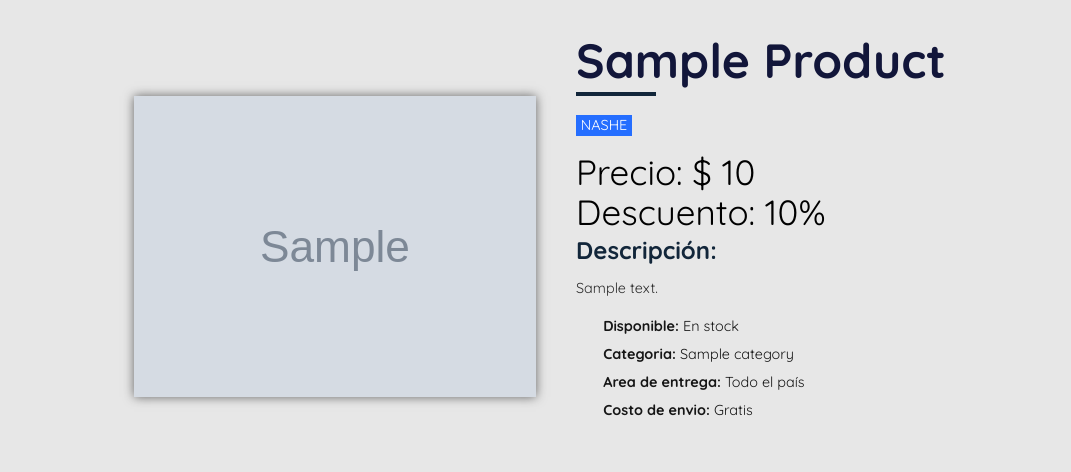
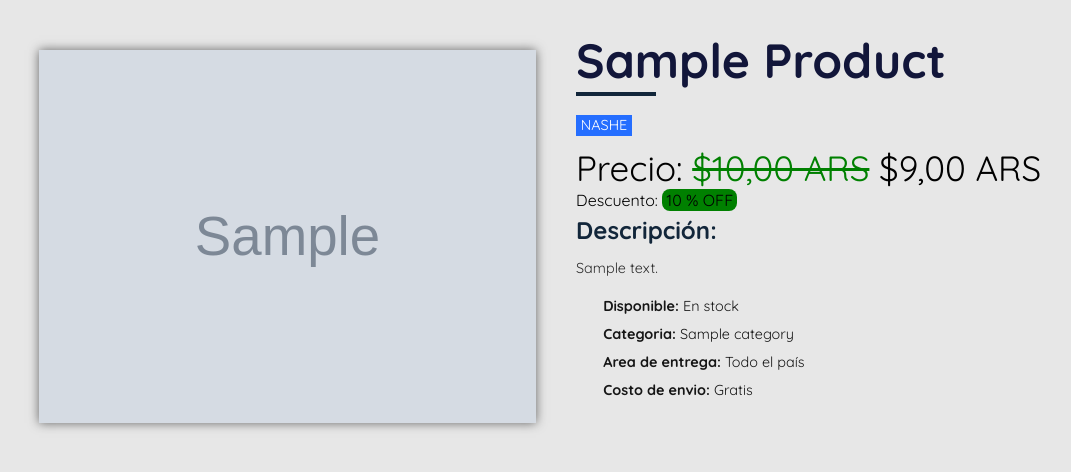
Before and after one commit to AlanMancilla/Grupo_6_TechZone, a Node project: template src/views/products/productDetail.ejs in a window 1280 px wide. Shown: the part 154-626 px from the top of the page, without its empty margins (92-1163 px from the left). Run offline with Node 20 templates, Linux system fonts and the light colour scheme; the template is opened without the code that fills it: most values are stand-ins (such as "Sample title", 1, 10 or a date in 2020); grey boxes marked "Sample" are stand-in pictures; some libraries are stand-ins or nearby versions.

Commit message:
precios de detalles de producto y slider automatico

```diff
--- a/public/css/detalles.css
+++ b/public/css/detalles.css
@@ -102,6 +102,18 @@
 
 .product-price span {
   font-weight: 400;
+}
+
+.discount-number{
+  color: var(--verde);
+  text-decoration: line-through;
+}
+
+.discount {
+  background-color: var(--verde);
+  color: var(--negro);
+  border-radius: 8px;
+  padding: 1px 4px;
 }
 
 .product-detail h2 {
--- a/src/views/partials/header.ejs
+++ b/src/views/partials/header.ejs
@@ -26,7 +26,7 @@
                         <img src="/img/users/<%= locals.userLogged.avatar %>" alt="avatar-profile" class="avatar-header">
                         <!-- <span class="login-icon"><i class="fa-solid fa-address-card"></i></span> -->
                         <span><%= locals.userLogged.name %> <%= locals.userLogged.last_name %></span>
-                        <div class="log-dropdown-toggle">
+                        <div class="log-dropdown-toggle-profile">
                             <a href="/users/profile">Mi perfil</a>
                             <a href="/users/logout">Cerrar Sesion</a>
                         </div>
--- a/src/views/products/productDetail.ejs
+++ b/src/views/products/productDetail.ejs
@@ -25,10 +25,21 @@
                         <%= product.name || '404' %>
                     </h2>
                     <a href="#" class="product-link">Nashe</a>
-                    <div class="product-price">
-                        <p class="product-price">Precio: $ <span><%= product.price || '404' %></span></p>
-                        <p>Descuento: <%= product.discount %>%</p>
-                    </div>
+                    <!-- <div class="product-price">
+                        <p class="product-price">Precio: $ <span class="price"><%= product.price || '404' %></span></p>
+                        <p>Descuento: <span class="discount" ><%= product.discount %> %</span></p>
+                    </div> -->
+                    <% if (product.discount && product.discount > 0) { %>
+                        <p class="product-price">Precio: </span>
+                            <span class="price discount-number">$<%= Number(product.price).toLocaleString("de-DE", { style: "currency", currency: "ARS" }) %></span> <span class="price">$<%= Number(product.price - (product.discount / 100) * product.price).toLocaleString("de-DE", { style: "currency", currency: "ARS" }) %></span>
+                        </p>
+                        <p>Descuento: <span class="discount"><%= product.discount %> % OFF</span></p>
+
+                    <% } else { %>
+                        <p class="product-price">Precio: </span>
+                            <span class="price"> $<%= Number(product.price).toLocaleString("de-DE", { style: "currency", currency: "ARS" }) %> </span>
+                        </p>
+                    <% } %>
                     <div class="product-detail">
                         <h2>Descripción:</h2>
                         <p>
```
Also changed, not shown: public/css/partialsheaderfooter.css (+45 -17 lines), public/js/slider.js (+4 -8 lines), src/views/products/list.ejs (+11 -7 lines), src/views/users/profile.ejs (+6 -6 lines), public/img/users/image-create1702889294779.png (added).
